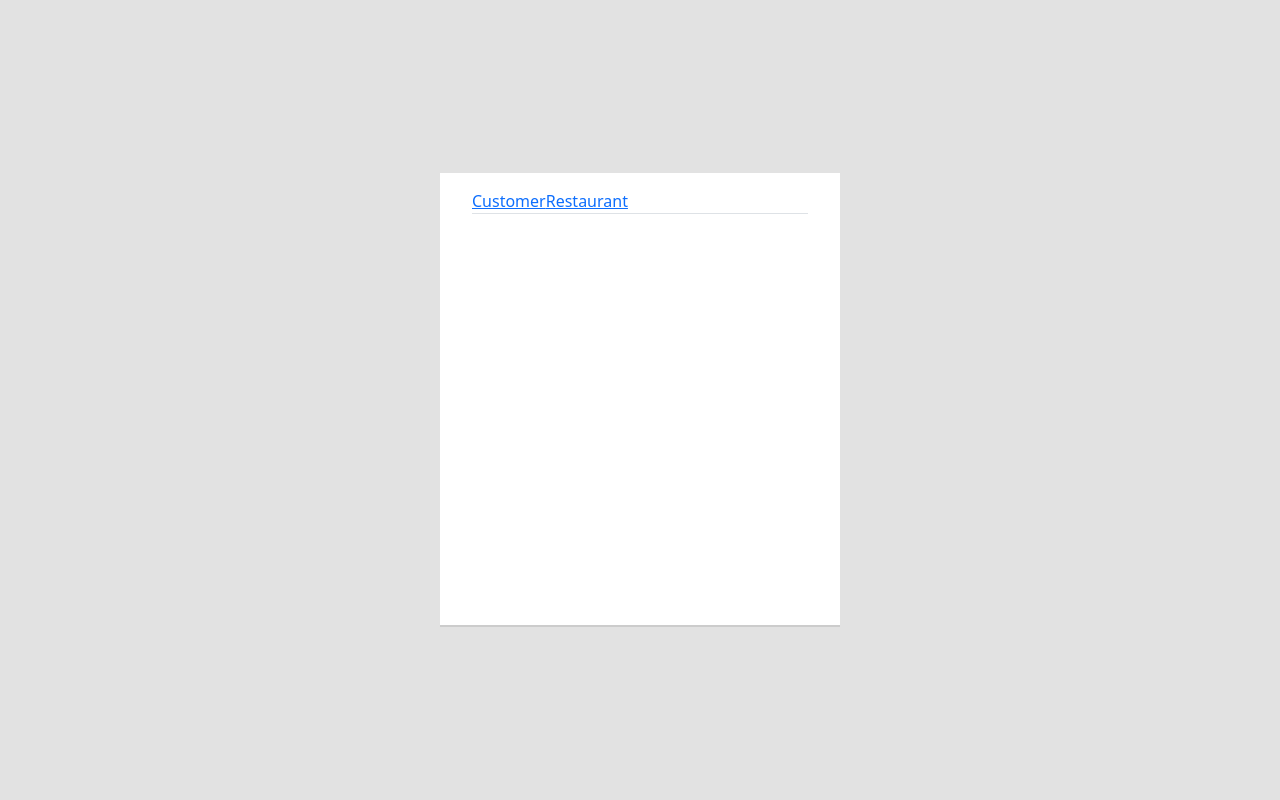
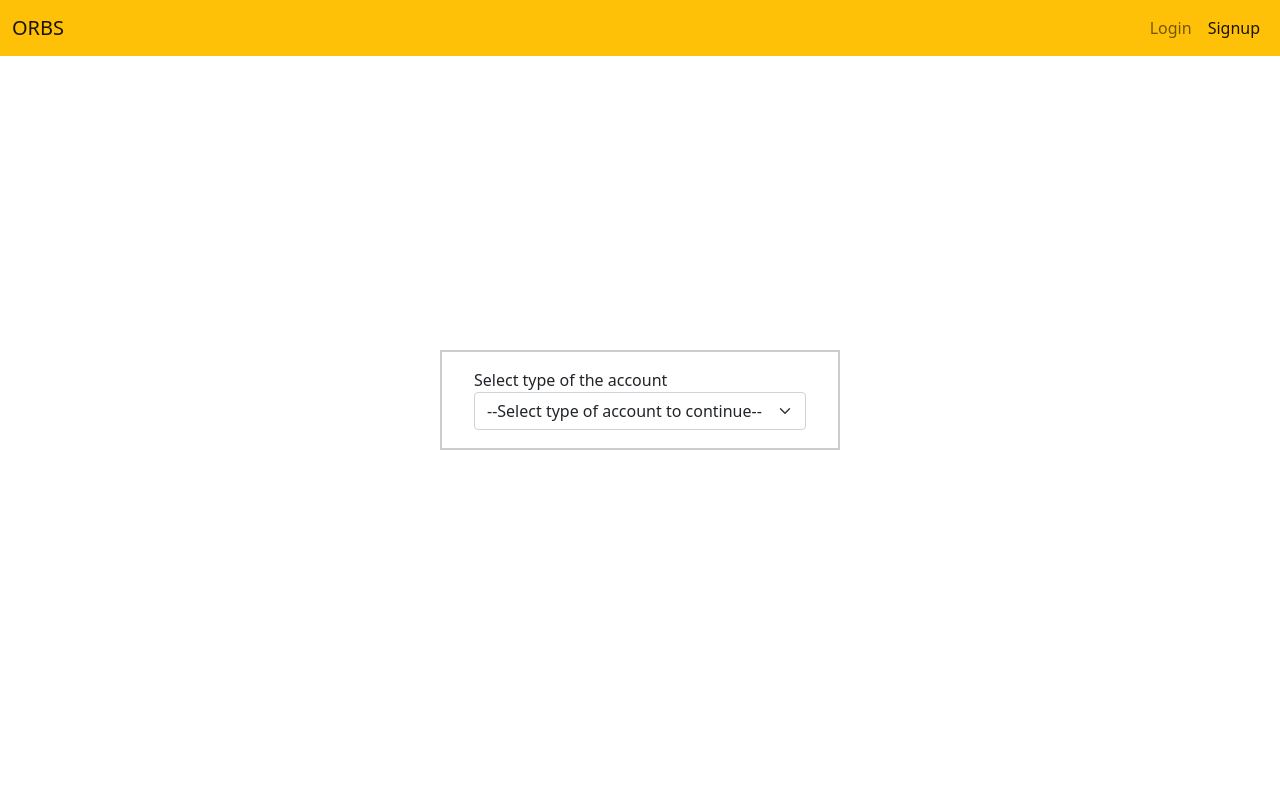
Before and after one commit to arjunbchennithala/orbs, a PHP site: page /register in a window 1280 px wide. Run offline with PHP 8.4, Linux system fonts and the light colour scheme.

Commit message:
Login and Signup changed

```diff
--- a/register/index.php
+++ b/register/index.php
@@ -10,44 +10,124 @@ else if(!isset($_POST['submit-button'])) {
     <title>Register</title>
 </head>
 <body>
-<div class="back">
-        <div class="div-center">
-            <ul class="nav nav-tabs">
-                <li class="active"><a data-toggle="tab" href="#customer">Customer</a></li>
-                <li><a data-toggle="tab" href="#restaurant">Restaurant</a></li>
-            </ul>
-            <div class="tab-content ">
-            <div class="content tab-pane fade in active">
+<div class="container-fluid" style="padding:0%">
+<nav class="navbar navbar-expand-sm bg-warning navbar-light">
+        <div class="container-fluid">
+            <a href="#" class="navbar-brand">ORBS</a>
+            <button class="navbar-toggler" type="button" data-bs-toggle="collapse" data-bs-target="#navmenu">
+                <span class="navbar-toggler-icon"></span>
+            </button>
+            <div class="collapse navbar-collapse" id="navmenu">
+                <ul class="navbar-nav ms-auto">
+                    <li class="nav-item">
+                        <a href="../login" class="nav-link">Login</a>
+                    </li>
+                    <li class="nav-item">
+                        <a href="#" class="nav-link active">Signup</a>
+                    </li>
+                </ul>
+            </div>
+        </div>
+    </nav>
+
+    <div class="div-center" id="account-selection" style="height: 100px;">
+        <label for="selection">Select type of the account</label>
+        <select class="form-select" id="selection" name="account-type" onchange="account_change()">
+            <option value="">--Select type of account to continue--</option>
+            <option value="customer">customer</option>
+            <option value="restaurant">restaurant</option>
+        </select>
+    </div>
+        <div class="div-center" id="customer" style="display : none">
+            <div class="content">
                 <h3>Customer registration</h3>
                 <hr>
-                <form method="post">
+                <form method="post" onsubmit="return validateCustomerForm()">
+                    <div class ="form-group">
+                        <label for="name">Full Name</label>
+                        <input type="text" class="form-control" id="text" name="name" placeholder="Full name">
+                    </div>
+                    <div class="form-group">
+                        <label for="dob">Dob</label>
+                        <input type="date" class="form-control" id="dob" name="dob">
+                    </div>
                     <div class="form-group">
                         <label for="email">Email address</label>
-                        <input type="email" class="form-control" id="email" name="username" placeholder="Email">
+                        <input type="email" class="form-control" id="email" name="email" placeholder="Email">
                     </div>
                     <div class="form-group">
-                        <label for="password">Password</label>
+                        <label for="password">Create Password</label>
                         <input type="password" class="form-control" id="password" name="password" placeholder="Password">
-                    </div> <br>
+                    </div>
+
                     <div class="form-group">
-                        <label for="selection">Select type of the account</label>
-                        <select class="form-select" id="selection" name="account-type" aria-label="Default select example">
-                            <option value="customer">customer</option>
-                            <option value="restaurant">restaurant</option>
-                        </select>
+                        <label for="password2">Repeat Password</label>
+                        <input type="password" class="form-control" id="password2" name="password2" placeholder="Password">
+                    </div>
+                    <div class="form-group">
+                        <label for="mobile">Mobile Number</label>
+                        <input type="text" class="form-control" id="mobile" name="mobile_number" placeholder="Mob No">
+                    </div>
+                    <div class="form-group">
+                        <label for="country">Country</label>
+                        <input type="text" class="form-control" id="country" name="country" placeholder="Country">
+                    </div>
+                    <div class="form-group">
+                        <label for="state">State</label>
+                        <input type="text" class="form-control" id="state" name="state" placeholder="State">
                     </div>
                     <br>
-                    <button type="submit" class="btn btn-primary" name="submit-button">Login</button>
+                    <input type="hidden" name="account-type" value="customer">
+                    <button type="submit" class="btn btn-primary" name="submit-button">Register</button>
                     <hr>
-                    <a href="../register">Signup</a>
-                    &nbsp;&nbsp;
-                    <a href="../reset">Reset Password</a>
                 </form>
             </div>
+        </div>
+
+        <div class="div-center" id="restaurant" style="display : none">
+            <div class="content">
+                <h3>Restaurant registration</h3>
+                <hr>
+                <form method="post" onsubmit="return validateRestaurantForm()">
+                    <div class ="form-group">
+                        <label for="name">Name</label>
+                        <input type="text" class="form-control" id="text" name="name" placeholder="Full name">
+                    </div>
+                    <div class="form-group">
+                        <label for="email">Email address</label>
+                        <input type="email" class="form-control" id="email" name="email" placeholder="Email">
+                    </div>
+                    <div class="form-group">
+                        <label for="password">Create Password</label>
+                        <input type="password" class="form-control" id="password" name="password" placeholder="Password">
+                    </div>
+
+                    <div class="form-group">
+                        <label for="password2">Repeat Password</label>
+                        <input type="password" class="form-control" id="password2" name="password2" placeholder="Password">
+                    </div>
+                    <div class="form-group">
+                        <label for="mobile">Mobile Number</label>
+                        <input type="text" class="form-control" id="mobile" name="phone_no" placeholder="Mob No">
+                    </div>
+                    <div class="form-group">
+                        <label for="address">Address</label>
+                        <input type="text" class="form-control" id="address" name="address" placeholder="Address">
+                    </div>
+                    <div class="form-group">
+                        <label for="location_link">Location link</label>
+                        <input type="text" class="form-control" id="location_link" name="location_link" placeholder="Location link">
+                    </div>
+                    <br>
+                    <input type="hidden" name="account-type" value="restaurant">
+                    <button type="submit" class="btn btn-primary" name="submit-button">Register</button>
+                    <hr>
+                </form>
             </div>
+        </div>
+</div>
 
-        </div>
-    </div>
+
 <!--
     Customer registration
     <form method="post" onsubmit="return validateCustomerForm()">
--- a/script/registration.js
+++ b/script/registration.js
@@ -5,3 +5,22 @@ function validateCustomerForm() {
 function validateRestaurantForm() {
     return true;
 }
+
+
+
+function account_change() {
+    /*
+    var value = $('#account-select').val();
+    if(value == "customer") {
+        $('#customer').show();
+    }else if(value == "restaurant") {
+        $('#restaurant').show();
+    }
+    */
+   var value = document.getElementById('selection').value;
+   if(value == "customer") {
+       document.getElementById('customer').style = "diplay: block";
+   }else if(value == "restaurant") {
+        document.getElementById('restaurant').style = "diplay: block";
+    }
+}
--- a/stylesheet/main.css
+++ b/stylesheet/main.css
@@ -1,7 +1,7 @@
 
 
 .back {
-    background: #e2e2e2;
+  background: #ebe7e700;
   width: 100%;
   position: absolute;
   top: 0;
@@ -22,10 +22,17 @@
   max-height: 100%;
   overflow: auto;
   padding: 1em 2em;
-    border-bottom: 2px solid #ccc;
+  /*border-bottom: 2px solid #ccc;
+  border-top: 2px solid #ccc; */
+  border: 2px solid #ccc;
+
   display: table;
 }
-
+/*
+.div-center {
+  position: absolute;
+}
+*/
 div.content {
   display: table-cell;
   vertical-align: middle;
```
Also changed, not shown: login/index.php (+20 -2 lines). Lines whose indentation alone changed are shown as unchanged.
